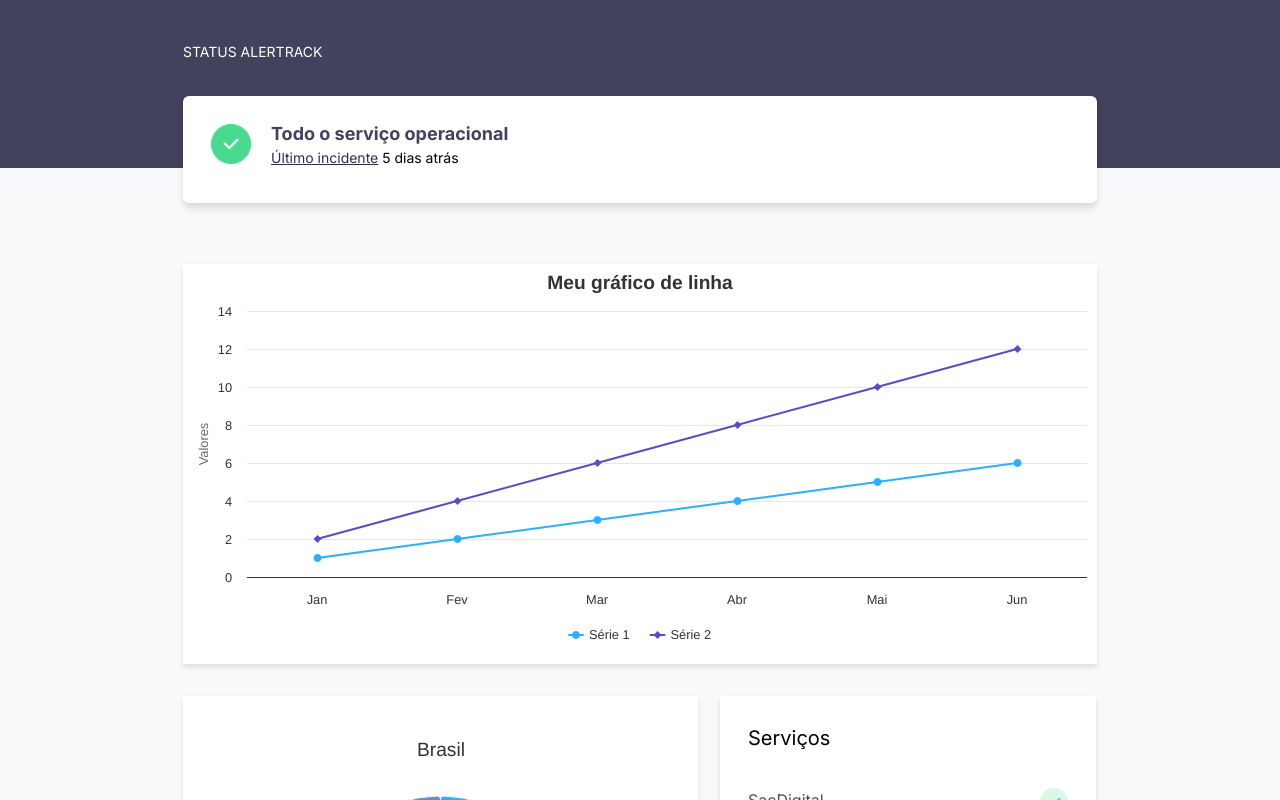
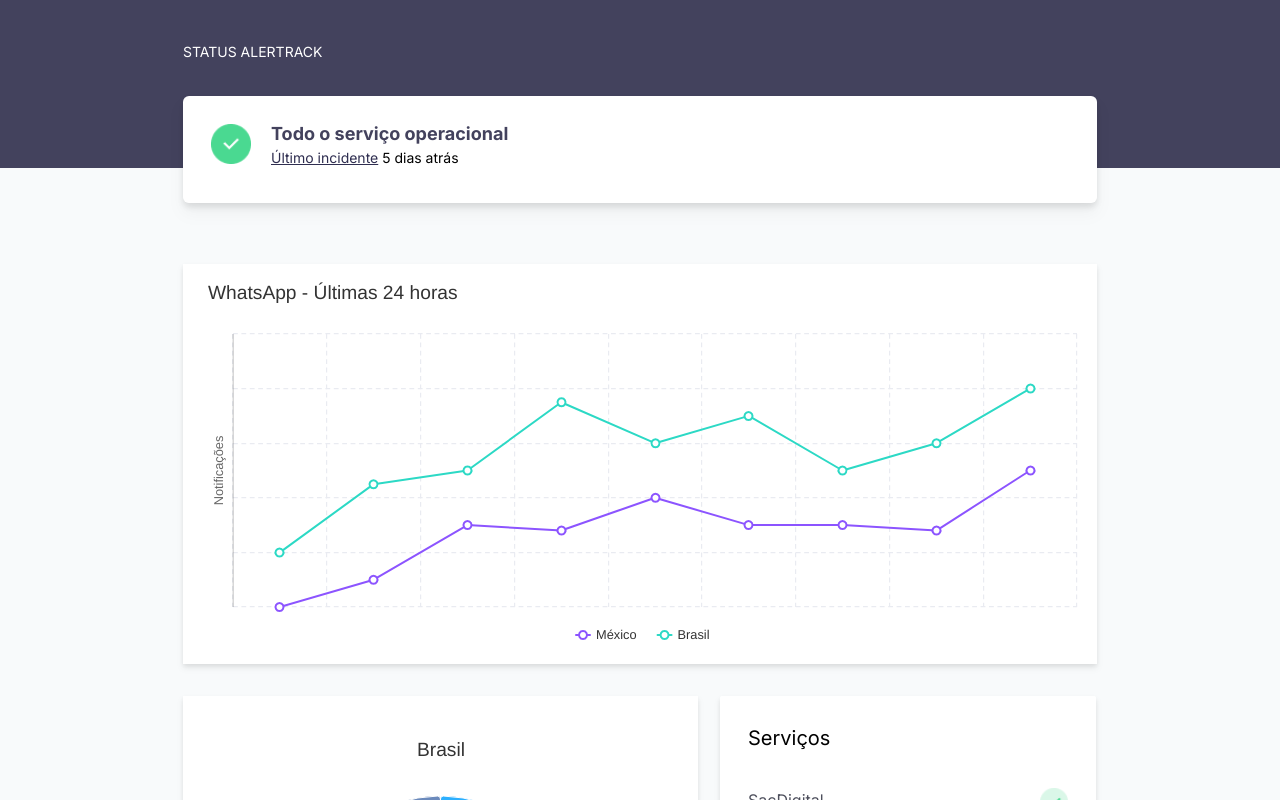
Before and after one commit to Antonio-Ramon/status-page, a React (Vite) app in the folder front-end-test/: page / in a window 1280 px wide. Shown: the top 800 px of the page. Built offline with nearby package versions, Linux system fonts and the light colour scheme.

Commit message:
main chart almost done

```diff
--- a/front-end-test/src/components/Charts.jsx
+++ b/front-end-test/src/components/Charts.jsx
@@ -21,12 +21,11 @@ const Charts = () => {
       </div>
 
       <div className="w-11/12 lg:w-[914px] pb-5 flex flex-col items-center justify-center bg-white drop-shadow-md rounded-sm">
-        <div className="w-full flex pl-4 md:pl-16 lg:pl-20 pt-4 pb-9">
+        <div className="w-full flex pl-4 md:pl-16 lg:pl-20 pt-4 pb-7">
           <p className="text-lg text-[#4D4F5C]">
             Tempo de Atividades dos Serviços
           </p>
         </div>
-        {/* <BarsTest /> */}
         <ServicesActivity />
         <div className="w-full flex pl-4 md:pl-16 lg:pl-20 pt-3">
           <p className="text-sm text-[#4D4F5C]">30 dias atrás</p>
--- a/front-end-test/src/components/MainChart.jsx
+++ b/front-end-test/src/components/MainChart.jsx
@@ -4,28 +4,73 @@ import HighchartsReact from "highcharts-react-official";
 
 const MainChart = () => {
   const options = {
+    chart: {
+      spacingRight: 20,
+      spacingLeft: 25,
+      marginTop: 70,
+    },
     title: {
-      text: "Meu gráfico de linha",
+      text: "WhatsApp - Últimas 24 horas",
+      align: "left",
+      style: {
+        fontWeight: "normal",
+      },
+      y: 25,
     },
     xAxis: {
-      categories: ["Jan", "Fev", "Mar", "Abr", "Mai", "Jun"],
+      startOnTick: true,
+      categories: ["", "", "", "", "", "", "", "", ""],
+      gridLineWidth: 1.2,
+      gridLineDashStyle: "Dash",
+      gridLineColor: "#E9EBF1",
+      lineWidth: 0,
     },
     yAxis: {
+      startOnTick: false,
+      lineWidth: 0.3,
+      gridLineWidth: 1.2,
+      gridLineDashStyle: "Dash",
+      gridLineColor: "#E9EBF1",
+      labels: {
+        enabled: false,
+      },
       title: {
-        text: "Valores",
+        text: "Notificações",
+        style: {
+          fontWeight: "normal",
+        },
       },
     },
+    legend: {},
     credits: {
       enabled: false,
     },
+
     series: [
       {
-        name: "Série 1",
-        data: [1, 2, 3, 4, 5, 6],
+        name: "México",
+        data: [0, 1, 3, 2.8, 4, 3, 3, 2.8, 5],
+        color: "#8C54FF",
+        lineWidth: 2,
+        marker: {
+          symbol: "circle",
+          fillColor: "white",
+          lineWidth: 2,
+          lineColor: null,
+        },
       },
       {
-        name: "Série 2",
-        data: [2, 4, 6, 8, 10, 12],
+        name: "Brasil",
+        data: [2, 4.5, 5, 7.5, 6, 7, 5, 6, 8],
+        color: "#2cd9c5",
+        lineWidth: 2,
+
+        marker: {
+          symbol: "circle",
+          fillColor: "white",
+          lineWidth: 2,
+          lineColor: null,
+        },
       },
     ],
   };
```
